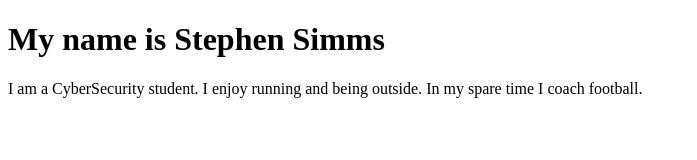
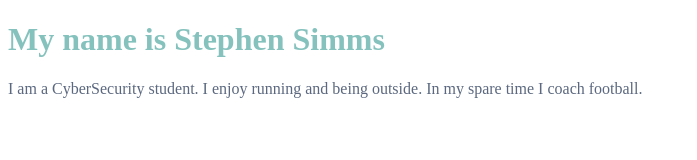
Before and after one commit to Simms1142/Simms1142, a plain HTML site: page index.html in a window 1280 px wide. Shown: the whole page, without its empty margins (0-697 px from the left). Drawn offline with Linux system fonts and the light colour scheme.

Commit message:
Update index.html

```diff
--- a/index.html
+++ b/index.html
@@ -1,15 +1,15 @@
 <!DOCTYPE html>
 <html>
 <head>
-  <title>My personal Introduction</title>
-  <style>
-    body {background-color #B4BDC3;}
-h1 {color #85C2BD;}
-    p {color #5B687F:}
-  </style>
-</head>
   <body>
 <h1>My name is Stephen Simms</h1>
     <p>I am a CyberSecurity student. I enjoy running and being outside. In my spare time I coach football.</p>
     </body>
-</html>
+  <style>
+    body
+body {background-color: #B4BDC3;}
+h1 {color: #85C2BD;}
+    p {color: #5B687F;}
+    </body>
+<title>My personal Introduction</title>
+</head>
```
